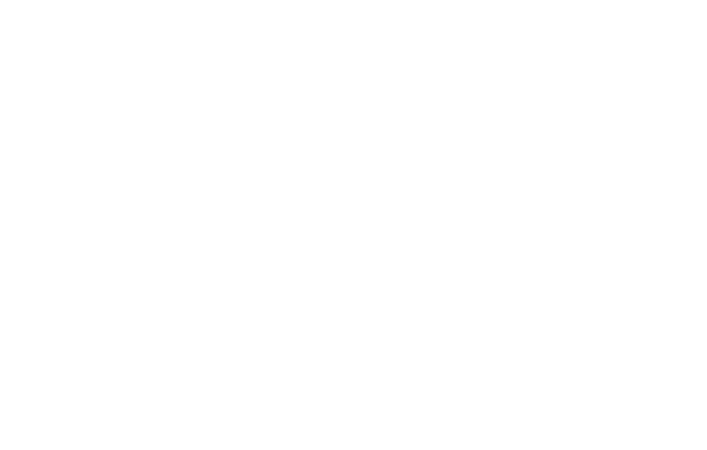
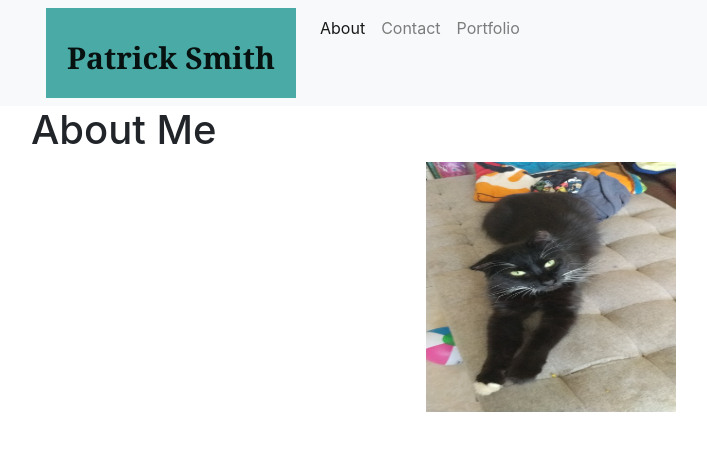
Before and after one commit to GatoNekoCat/Bootstrap-Portfolio, a plain HTML site: page portfolio.html in a window 1280 px wide. Shown: the whole page, without its empty margins (39-746 px from the left). Drawn offline with nearby package versions, Linux system fonts and the light colour scheme.

Commit message:
Added css and image asset folders, and built up portfolio page

```diff
--- /dev/null
+++ b/assets/css/style.css
@@ -0,0 +1,21 @@
+.navbar-brand {
+    float: left;
+    width: 250px;
+    height: 90px;
+    font-family: Georgia, Times, "Times New Roman", serif;
+    font-size: 30px;
+    font-weight: 700;
+    line-height: 90px;
+    color: #fff;
+    text-align: center;
+    text-decoration: none;
+    background: #4aaaa5;
+}
+body {
+    background-image: url("assets\images\connectwork.png");
+}
+img{
+    width: 250px;
+    height: 250px;
+
+}
--- a/portfolio.html
+++ b/portfolio.html
@@ -6,9 +6,63 @@
     <meta http-equiv="X-UA-Compatible" content="ie=edge">
     <title>Document</title>
     <link rel="stylesheet" href="https://stackpath.bootstrapcdn.com/bootstrap/4.1.3/css/bootstrap.min.css" integrity="sha384-MCw98/SFnGE8fJT3GXwEOngsV7Zt27NXFoaoApmYm81iuXoPkFOJwJ8ERdknLPMO" crossorigin="anonymous">
-
+    <link rel="stylesheet" href="assets/css/style.css">
 </head>
 <body>
+    <!-- <div class="bg"></div> -->
+
+    <nav class="navbar navbar-expand-lg navbar-light bg-light">
+
+        <div class="container">
+         <div clss="row">
+                <a class="navbar-brand" href="index.html">Patrick Smith</a>
+                <button class="navbar-toggler" type="button" data-toggle="collapse" data-target="#navbarSupportedContent" aria-controls="navbarSupportedContent" aria-expanded="false" aria-label="Toggle navigation">
+                  <span class="navbar-toggler-icon"></span>
+                </button>
+
+                <div class="collapse navbar-collapse" id="navbarSupportedContent">
+                  <ul class="navbar-nav ml-auto">
+                    <li class="nav-item active">
+                      <a class="nav-link" href="about.html">About <span class="sr-only">(current)</span></a>
+                    </li>
+                    <li class="nav-item">
+                      <a class="nav-link" href="contact.html">Contact</a>
+                    </li>
+                    <li class="nav-item">
+                      <a class="nav-link" href="portfolio.html">Portfolio</a>
+                    </li>
+                  </ul>
+
+                </div>
+         </div>
+        </div>
+
+    </nav>
+
+    <div class="container">
+
+        <div class="row"><h1>About Me</h1></div>
+        <div class="row">
+
+            <div class="col-md-4"></div>
+
+            <div class="col-md-4">
+
+                <img  src="assets/images/gpaw.jpg" class="logoimg">
+
+            </div>
+
+
+        </div>
+
+
+
+
+    </div>
+
+
+
+
 
 </body>
 </html>
```
Also changed, not shown: assets/images/connectwork.png (added), assets/images/gpaw.jpg (added), assets/images/technics-q-c-640-480-1.jpg (added), assets/images/technics-q-c-640-480-2.jpg (added), assets/images/technics-q-c-640-480-5.jpg (added), assets/images/technics-q-c-640-480-7.jpg (added), assets/images/technics-q-c-640-480-9.jpg (added).
